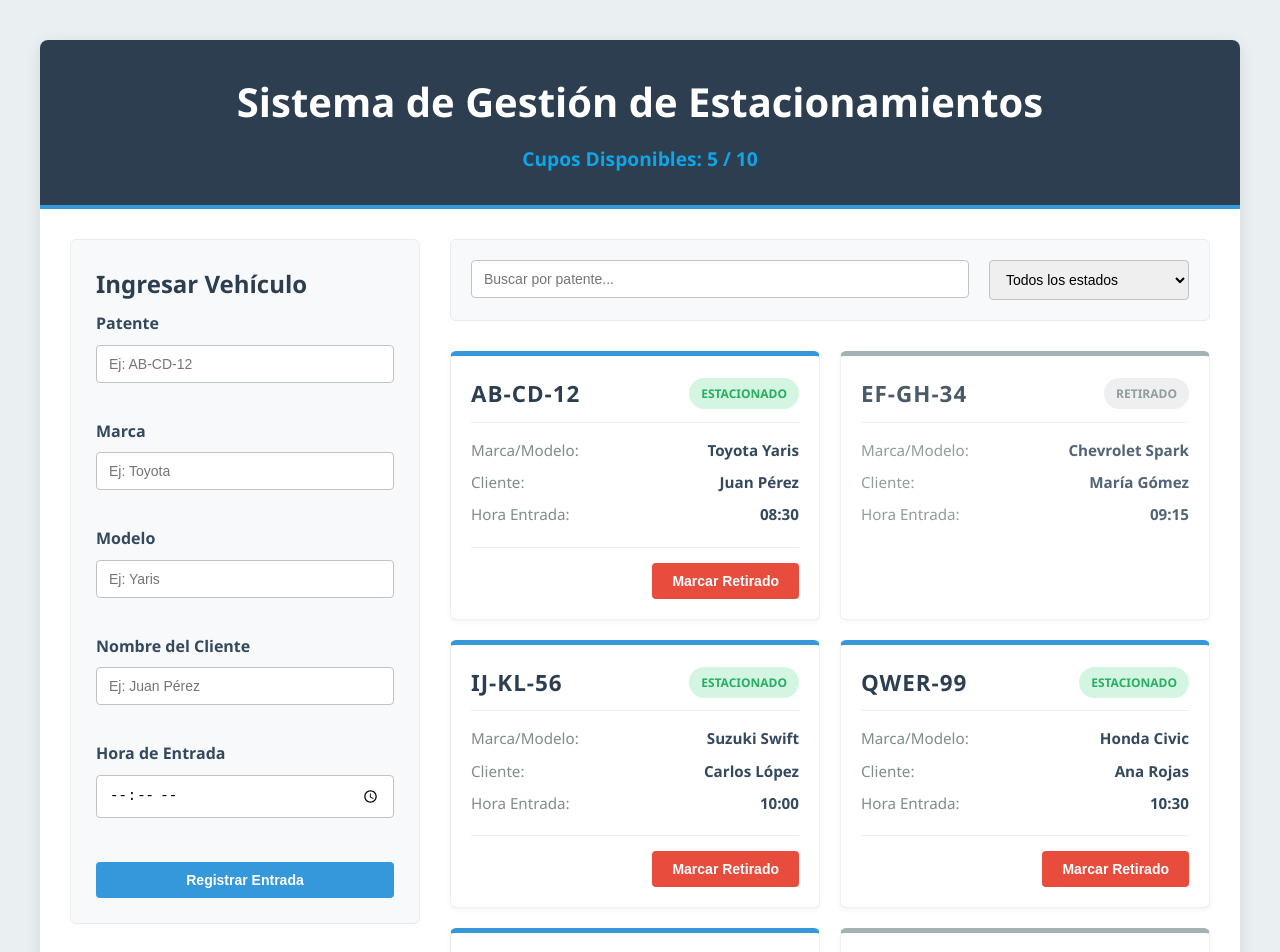
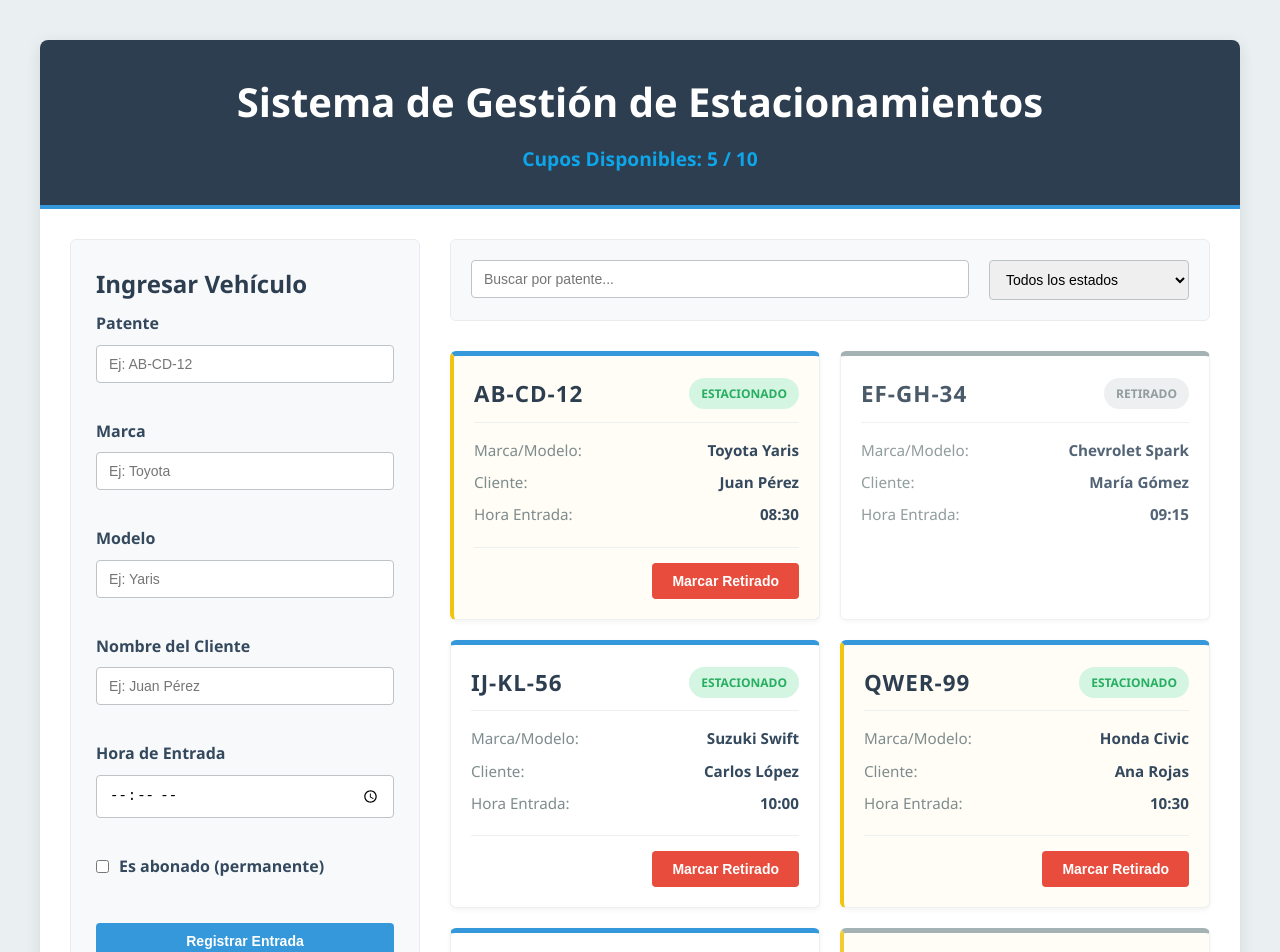
Before and after one commit to OsvaDev-HUB/Evaluaci-n-N-3-Programaci-n-Front-End-, a React (Vite) app: page / in a window 1280 px wide. Shown: the top 952 px of the page. Built offline with nearby package versions, Linux system fonts and the light colour scheme.

Commit message:
feat: Se agrega propiedad permanente y clases dinámicas con template literals

```diff
--- a/public/data.json
+++ b/public/data.json
@@ -6,7 +6,8 @@
     "modelo": "Yaris",
     "horaEntrada": "08:30",
     "cliente": "Juan Pérez",
-    "estado": "estacionado"
+    "estado": "estacionado",
+    "permanente": true
   },
   {
     "id": "2",
@@ -15,7 +16,8 @@
     "modelo": "Spark",
     "horaEntrada": "09:15",
     "cliente": "María Gómez",
-    "estado": "retirado"
+    "estado": "retirado",
+    "permanente": false
   },
   {
     "id": "3",
@@ -24,7 +26,8 @@
     "modelo": "Swift",
     "horaEntrada": "10:00",
     "cliente": "Carlos López",
-    "estado": "estacionado"
+    "estado": "estacionado",
+    "permanente": false
   },
   {
     "id": "4",
@@ -33,7 +36,8 @@
     "modelo": "Civic",
     "horaEntrada": "10:30",
     "cliente": "Ana Rojas",
-    "estado": "estacionado"
+    "estado": "estacionado",
+    "permanente": true
   },
   {
     "id": "5",
@@ -42,7 +46,8 @@
     "modelo": "Sentra",
     "horaEntrada": "11:00",
     "cliente": "Pedro Soto",
-    "estado": "estacionado"
+    "estado": "estacionado",
+    "permanente": false
   },
   {
     "id": "6",
@@ -51,7 +56,8 @@
     "modelo": "Rio",
     "horaEntrada": "11:45",
     "cliente": "Luisa Silva",
-    "estado": "retirado"
+    "estado": "retirado",
+    "permanente": true
   },
   {
     "id": "7",
@@ -60,6 +66,7 @@
     "modelo": "Fiesta",
     "horaEntrada": "12:15",
     "cliente": "Miguel Paz",
-    "estado": "estacionado"
+    "estado": "estacionado",
+    "permanente": false
   }
 ]
--- a/src/App.css
+++ b/src/App.css
@@ -115,6 +115,11 @@
   opacity: 0.85;
 }
 
+.vehicle-card.is-permanente {
+  border-left: 4px solid #f1c40f;
+  background-color: #fffdf5;
+}
+
 .vehicle-header {
   display: flex;
   justify-content: space-between;
--- a/src/components/VehicleForm.jsx
+++ b/src/components/VehicleForm.jsx
@@ -7,13 +7,17 @@ function VehicleForm({ onAddVehicle }) {
     modelo: '',
     horaEntrada: '',
     cliente: '',
+    permanente: false,
   });
 
   const [error, setError] = useState('');
 
   const handleChange = (e) => {
-    const { name, value } = e.target;
-    setFormData((prev) => ({ ...prev, [name]: value }));
+    const { name, value, type, checked } = e.target;
+    setFormData((prev) => ({
+      ...prev,
+      [name]: type === 'checkbox' ? checked : value
+    }));
     if (error) setError('');
   };
 
@@ -42,6 +46,7 @@ function VehicleForm({ onAddVehicle }) {
       modelo: '',
       horaEntrada: '',
       cliente: '',
+      permanente: false,
     });
   };
 
@@ -115,6 +120,18 @@ function VehicleForm({ onAddVehicle }) {
           />
         </div>
 
+        <div className="form-group" style={{ flexDirection: 'row', alignItems: 'center', gap: '10px' }}>
+          <input
+            type="checkbox"
+            id="permanente"
+            name="permanente"
+            checked={formData.permanente}
+            onChange={handleChange}
+            style={{ width: 'auto' }}
+          />
+          <label htmlFor="permanente" style={{ marginBottom: 0 }}>Es abonado (permanente)</label>
+        </div>
+
         <button type="submit" className="primary" style={{ marginTop: '0.5rem' }}>
           Registrar Entrada
         </button>
--- a/src/components/VehicleList.jsx
+++ b/src/components/VehicleList.jsx
@@ -14,7 +14,7 @@ function VehicleList({ vehicles, onUpdateStatus }) {
         {vehicles.map((vehicle) => (
           <div
             key={vehicle.id}
-            className={`vehicle-card glass-panel status-${vehicle.estado}`}
+            className={`vehicle-card status-${vehicle.estado} ${vehicle.permanente ? 'is-permanente' : ''}`}
           >
             <div className="vehicle-header">
               <span className="vehicle-plate">{vehicle.patente}</span>
```
